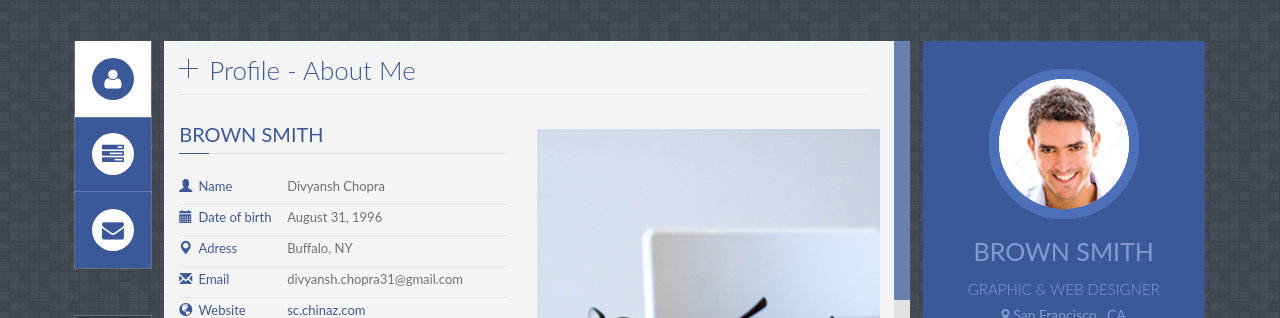
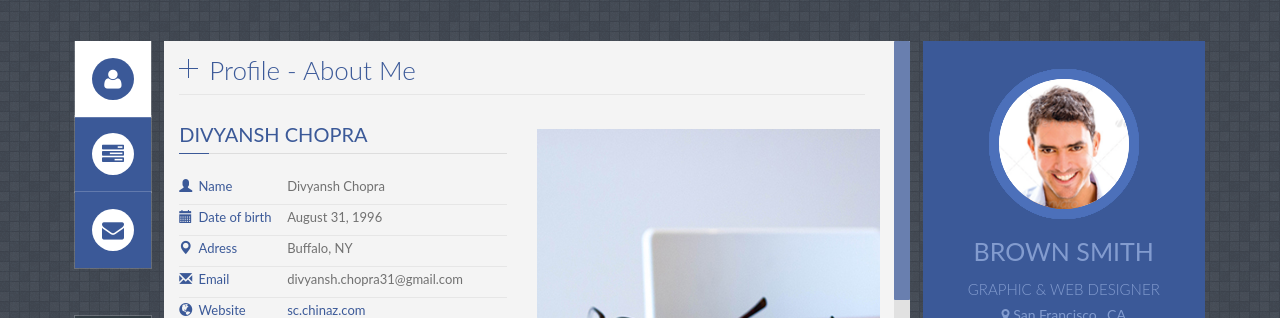
Before and after one commit to jekyller/PanelCV, a Jekyll site: the page built from index.html, in a window 1280 px wide. Shown: the part 119-437 px from the top of the page. Built offline with Jekyll 4.4.1, drawn with Linux system fonts in a browser that asks for light colours; some web fonts are replaced.

Commit message:
Update profile.html

```diff
--- a/_includes/profile.html
+++ b/_includes/profile.html
@@ -8,7 +8,7 @@
 
         <!--About me-->
         <div class="title_content">
-            <div class="text_content">brown smith</div>
+            <div class="text_content">Divyansh Chopra</div>
             <div class="clear"></div>
         </div>
 
```
